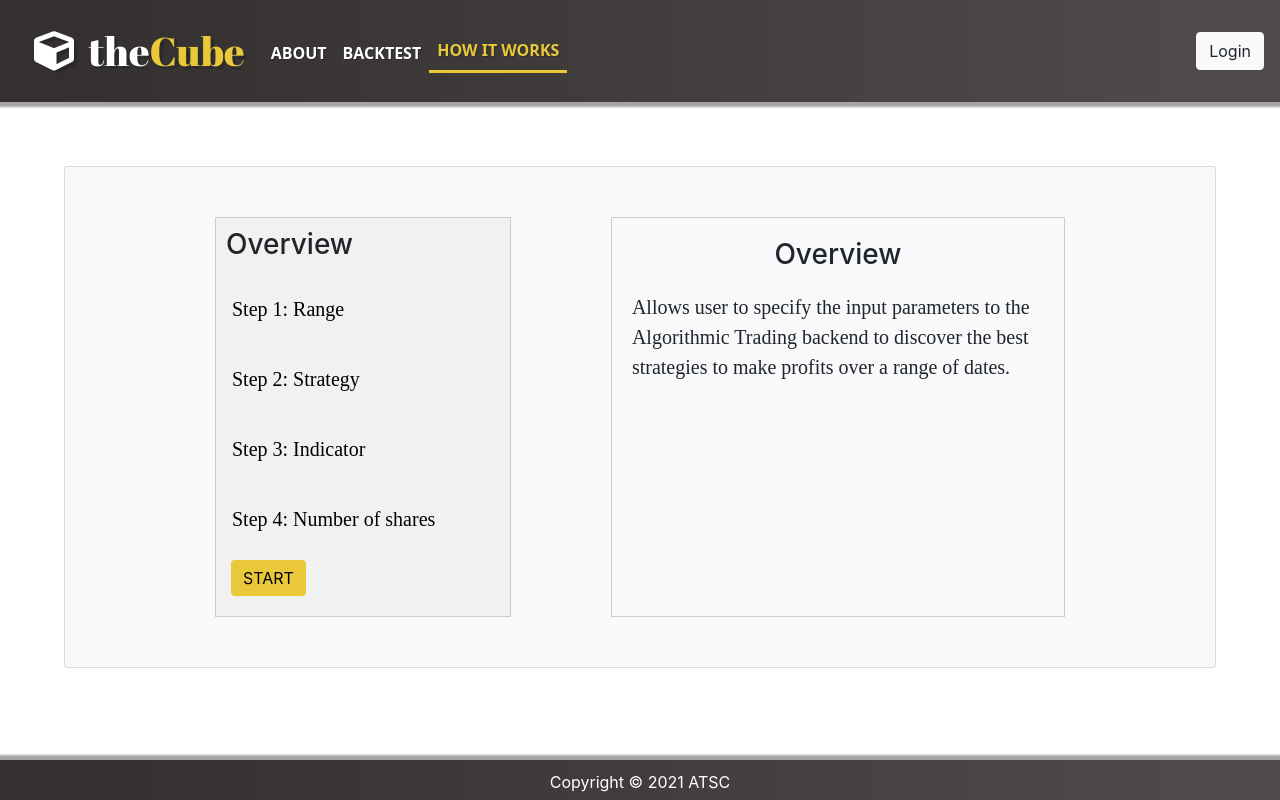
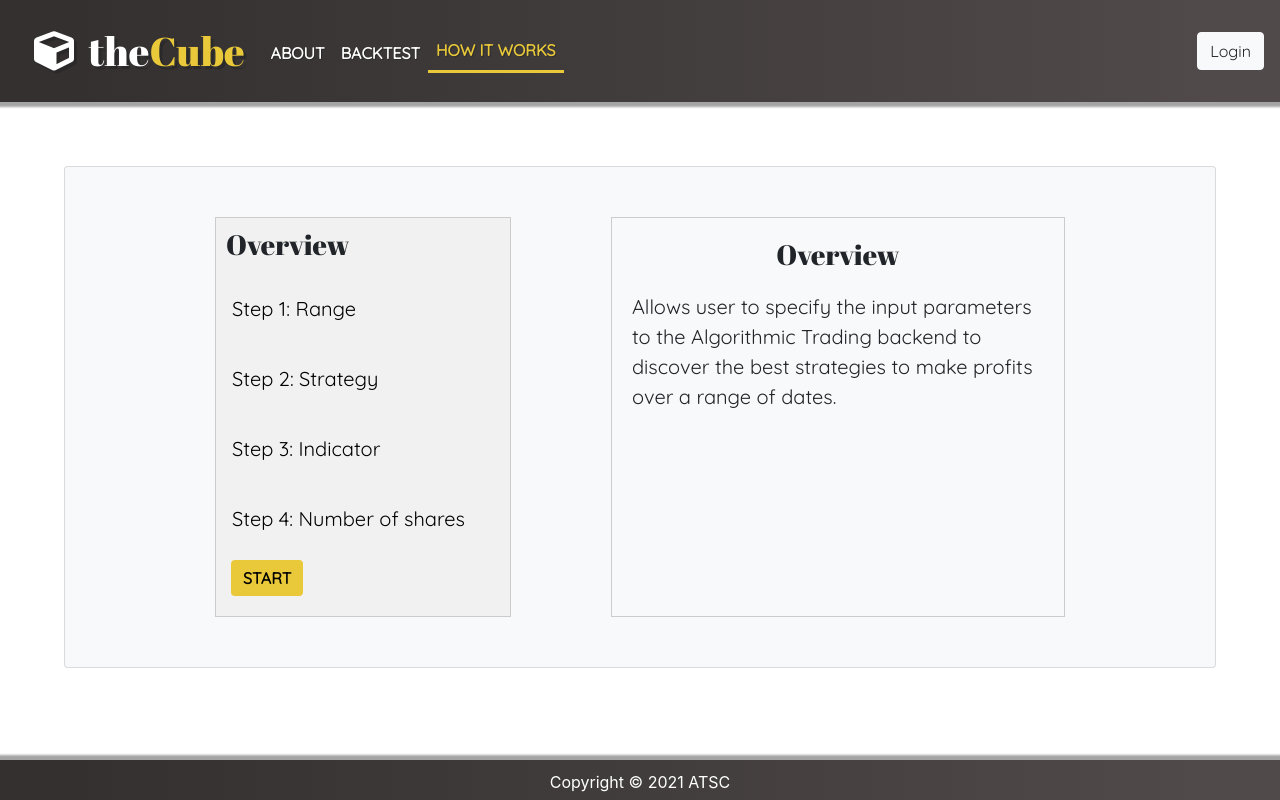
Before and after one commit to nplee01/FSCSW01, a Django app: page /howitworks in a window 1280 px wide. Run offline with Django 3.2, Linux system fonts and the light colour scheme.

Commit message:
Styling: Standardised fonts

```diff
--- a/static/css/styles.css
+++ b/static/css/styles.css
@@ -1,5 +1,7 @@
 /* navbar */
 nav {
+  font-family: 'Quicksand';
+  font-weight: 600;
   background: rgb(52, 48, 48);
   background: linear-gradient(
     90deg,
@@ -23,7 +25,7 @@ nav {
 
 nav > ul > li > a {
   margin-top: 25px;
-  font-family: system-ui;
+  font-family: 'Quicksand';
   font-weight: 600;
   text-shadow: 1px 1px #252525a6;
   color: white;
@@ -81,8 +83,8 @@ footer {
 .tab-container p,
 .tab-container button,
 .tab-container li {
-  font-family: "Raleway";
-  font-size: 20px;
+  font-family: "Quicksand";
+  font-size: 20PX;
 }
 
 .tab {
@@ -95,6 +97,7 @@ footer {
 
 .tab h3 {
   margin: 10px;
+  font-family: 'Abril Fatface';
 }
 
 .tab button {
@@ -130,6 +133,7 @@ footer {
 .tabcontent h3 {
   text-align: center;
   margin-bottom: 20px;
+  font-family: 'Abril Fatface';
 }
 
 #start-in-overview {
@@ -137,6 +141,8 @@ footer {
   background-color: rgb(233, 201, 58);
   color: black;
   border: 0px;
+  font-family: 'Quicksand';
+  font-weight: 600;
 }
 
 /* Homepage */
@@ -236,6 +242,12 @@ footer {
 
 .border {
   padding: 5%;
+  font-family: 'Quicksand';
+  font-weight: 600;
+}
+
+.border h3 {
+  font-family: 'Abril Fatface', cursive;
 }
 
 /* Login & Signup */
```
